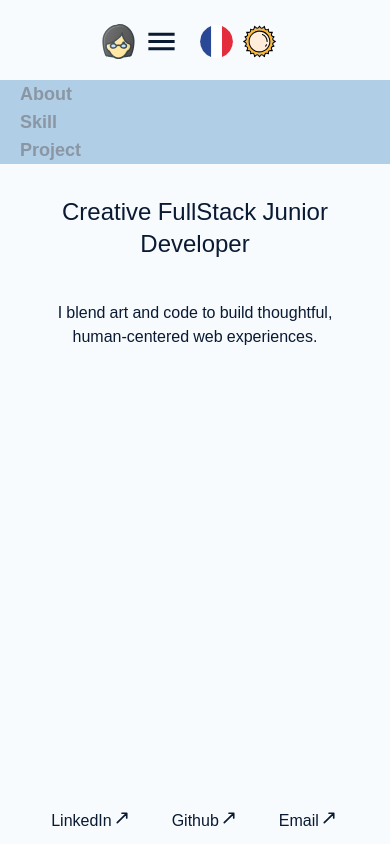
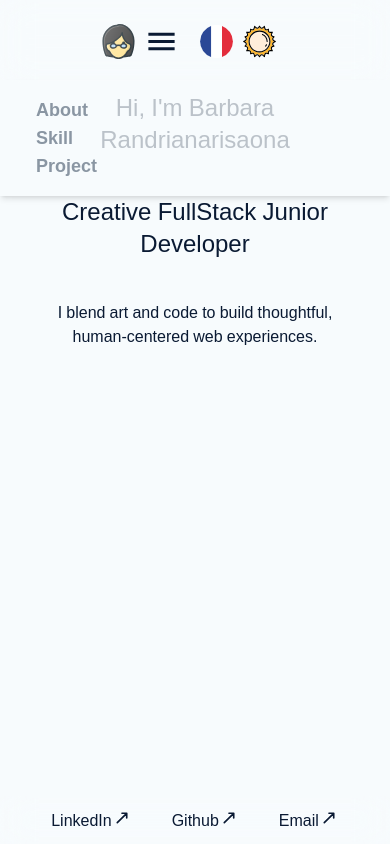
Before and after one commit to BabaxRhb/portfolio, a React (Vite) app: page / in a window 390 px wide. Both pictures are taken after a click on the button 161 px from the left and 41 px from the top of the page. Built offline with nearby package versions, Linux system fonts and the light colour scheme.

Commit message:
fix : 	- Adding backdrop-blur to the header and footer 	- Using opacity for dropdown project and hamburger menu

```diff
--- a/src/index.css
+++ b/src/index.css
@@ -44,6 +44,7 @@
 
 :root {
   --background: #F7FBFD;
+;
 
   --text: #0A1A33;
   --text-disabled: #8A96A3;
@@ -65,6 +66,7 @@
 
 .dark {
   --background: #020608;
+
   --text: #CCDCF5;
   --text-disabled: #7E8A96;
 
--- a/src/shared/components/Navbar.tsx
+++ b/src/shared/components/Navbar.tsx
@@ -56,7 +56,7 @@ const NavMenu = ({ direction} : { direction: string }) => {
 				}>{t("project.title")}</button>
 				{
 					projectClick &&
-						<div className="flex flex-col w-fit phone:absolute phone:top-15 bg-secondary">
+						<div className="flex flex-col w-fit phone:absolute phone:top-15 bg-background/75 backdrop-blur-md p-4 rounded-md shadow-md z-5">
 							<NavigateLinkBtn link={navbarItems[2].link} title={navbarItems[2].title} baseStyle={baseStyle} />
 							<NavigateLinkBtn link={navbarItems[3].link} title={navbarItems[3].title} baseStyle={baseStyle} />
 						</div>
@@ -72,11 +72,11 @@ const Navbar = () => {
 	return (
 		<nav>
 			<NavMenu direction="row"/>
-			<div className="phone:hidden block">
+			<div className="phone:hidden block hover:scale-110 transition-all">
 				<ActionBtn Icon={Menu} onClick={() => { setMenuClick(prev => !prev)}} />
 			</div>
 			{ menuClick &&
-				<div className="absolute top-20 left-0 w-full bg-secondary phone:hidden">
+				<div className="absolute top-20 left-0 w-full p-4 bg-background/75 shadow-md z-5 phone:hidden">
 					<NavMenu direction="column"/>
 				</div>
 			}
--- a/src/shared/components/container/Container.tsx
+++ b/src/shared/components/container/Container.tsx
@@ -18,10 +18,10 @@ const Container = ({
 	position
 }: ContainerProps) => {
 
-	const defaultSetting = "w-full p-3 flex flex-wrap justify-center items-center" + (customStyle ? ` ${customStyle}` : '') + (position ? `${position}` : ``);
+	const defaultSetting = "w-full p-3 flex flex-wrap justify-center items-center" + (customStyle ? ` ${customStyle}` : '') + (position ? ` ${position}` : '');
 
 	const flexDirection = direction === 'row' ? 'flex-row' : 'flex-col';
-	const backGroundColor = bgColor ? `bg-${bgColor}` : 'bg-background';
+	const backGroundColor = bgColor ? `bg-${bgColor}` : '';
 
 	const gapStyle = spacing ? { gap: `${spacing * 0.25}rem` } : {};
 
--- a/src/shared/layouts/Footer.tsx
+++ b/src/shared/layouts/Footer.tsx
@@ -9,8 +9,12 @@ const Footer = () => {
 		{ link : "#", text: "Email" },
 	];
 
+	const position = "fixed bottom-0 left-0 right-0";
+
+	const customStyle = `backdrop-blur-lg bg-background/10 z-10`;
+
 	return (
-		<Container spacing={10}>
+		<Container spacing={10} position={position} customStyle={customStyle}>
 			{
 				footerLinkArray.map((footerLink, index) => (
 					<div key={index} className="hover:scale-105 transition-all">
--- a/src/shared/layouts/Header.tsx
+++ b/src/shared/layouts/Header.tsx
@@ -15,8 +15,12 @@ const HeaderElement = ({ children } : ChildrenProps) => (
 
 const Header = () => {
 
+	const position = "fixed top-0 left-0 right-0";
+
+	const customStyle = `backdrop-blur-lg bg-background/10`;
+
 	return (
-		<Container spacing={2} customStyle="backdrop-blur-sm" position="phone:static absolute">
+		<Container spacing={2} position={position} customStyle={customStyle}>
 			<HeaderElement><NavigationBtn link={'/'} Icon={Avatar}/></HeaderElement>
 			<Navbar />
 			<Container spacing={2}>
--- a/src/shared/layouts/Layout.tsx
+++ b/src/shared/layouts/Layout.tsx
@@ -6,7 +6,7 @@ const GeneralLayout = () => {
 		return (
 			<div className="flex flex-col h-screen min-w-xs">
 				<Header />
-				<main className="flex-1 overflow-y-auto mt-20">
+				<main className="flex-1 overflow-y-auto pt-20 pb-20">
 					<div className=" max-desktop:mx-10 tablet:mx-auto tablet:w-1/2">
 						<Outlet />
 					</div>
```
Also changed, not shown: src/assets/moon.svg.
